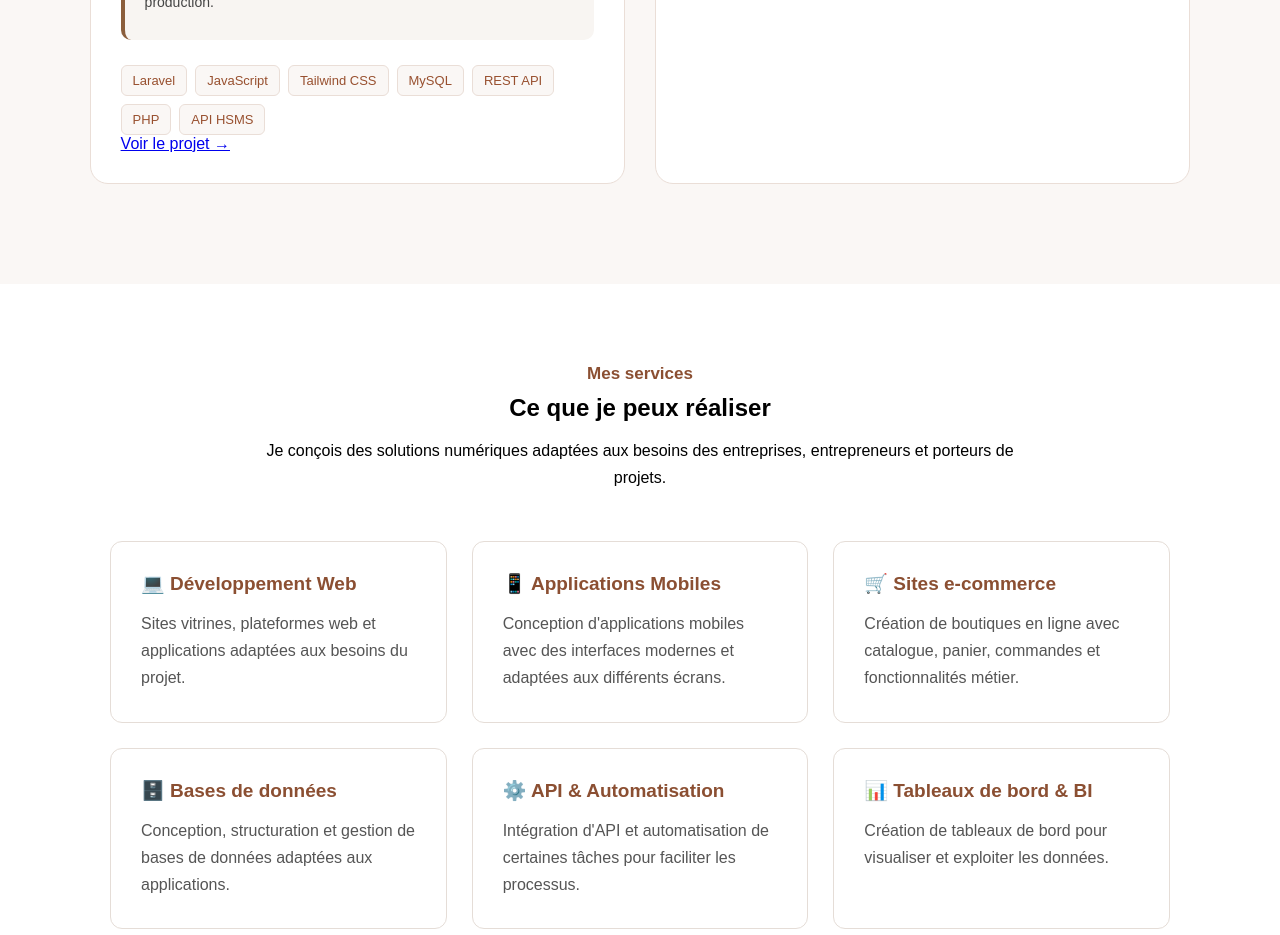
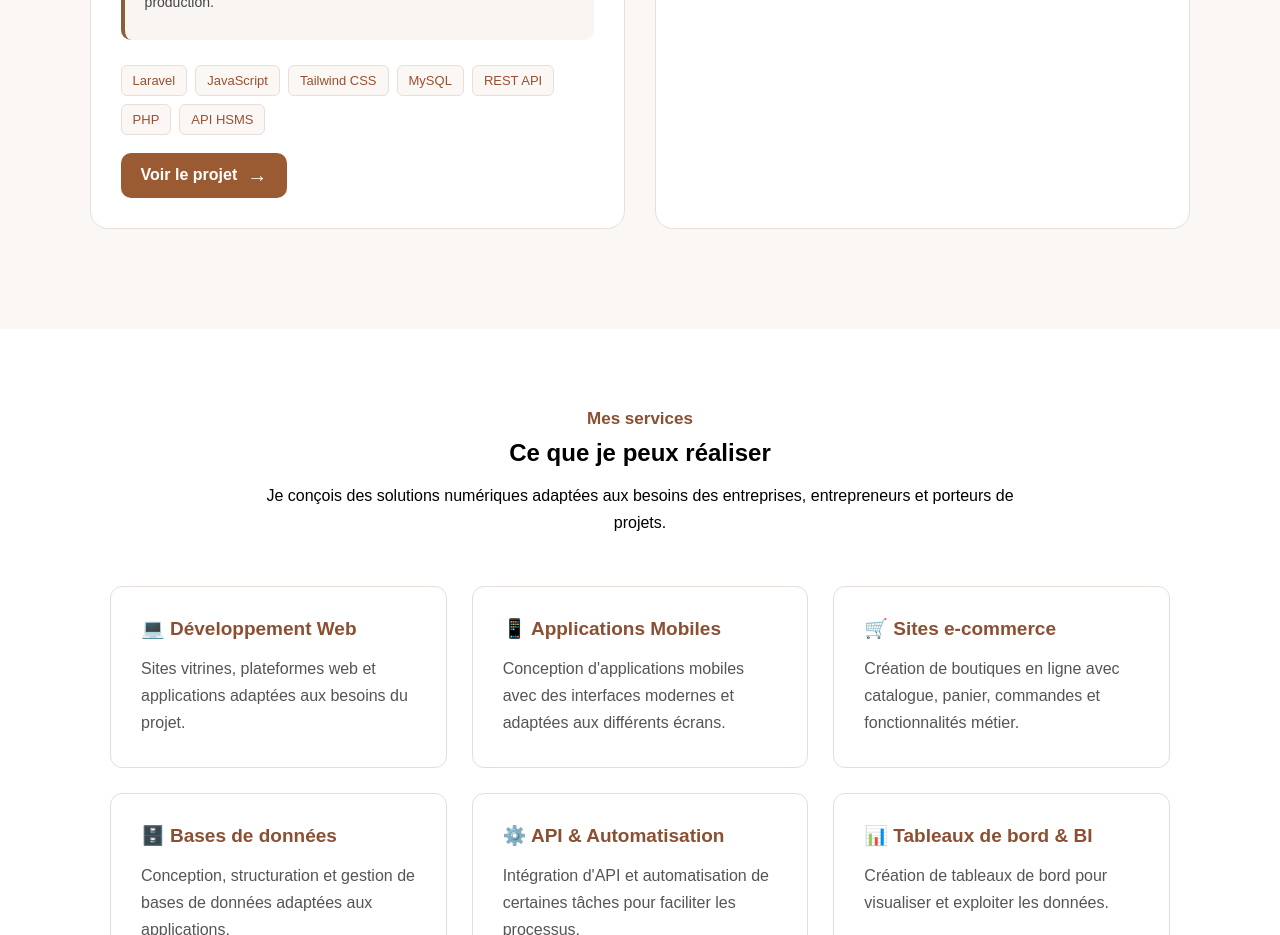
Before and after one commit to SIALOU-TIBANA-LARISSA/mon-portfolio, a React (Vite) app: page / in a window 1280 px wide. Shown: the part 4060-4995 px from the top of the page. Built offline with nearby package versions, Linux system fonts and the light colour scheme.

Commit message:
Amélioration du bouton Voir le projet

```diff
--- a/src/App.css
+++ b/src/App.css
@@ -1823,3 +1823,33 @@ img {
   line-height: 1.7;
   color: #555;
 }
+
+.project-link {
+  display: inline-flex;
+  align-items: center;
+  gap: 10px;
+  margin-top: 18px;
+  padding: 11px 20px;
+  background: #9a5b32;
+  color: #fff;
+  text-decoration: none;
+  border-radius: 10px;
+  font-size: 16px;
+  font-weight: 600;
+  transition: all 0.3s ease;
+}
+
+.project-arrow {
+  font-size: 20px;
+  transition: transform 0.3s ease;
+}
+
+.project-link:hover {
+  background: #7d4726;
+  transform: translateY(-2px);
+  box-shadow: 0 6px 15px rgba(154, 91, 50, 0.2);
+}
+
+.project-link:hover .project-arrow {
+  transform: translateX(5px);
+}
--- a/src/App.jsx
+++ b/src/App.jsx
@@ -384,7 +384,8 @@ Passionnée par le développement web et mobile, je conçois des applications et
   rel="noopener noreferrer"
   className="project-link"
 >
-  Voir le projet →
+  <span>Voir le projet</span>
+  <span className="project-arrow">→</span>
 </a>
 
 
```
